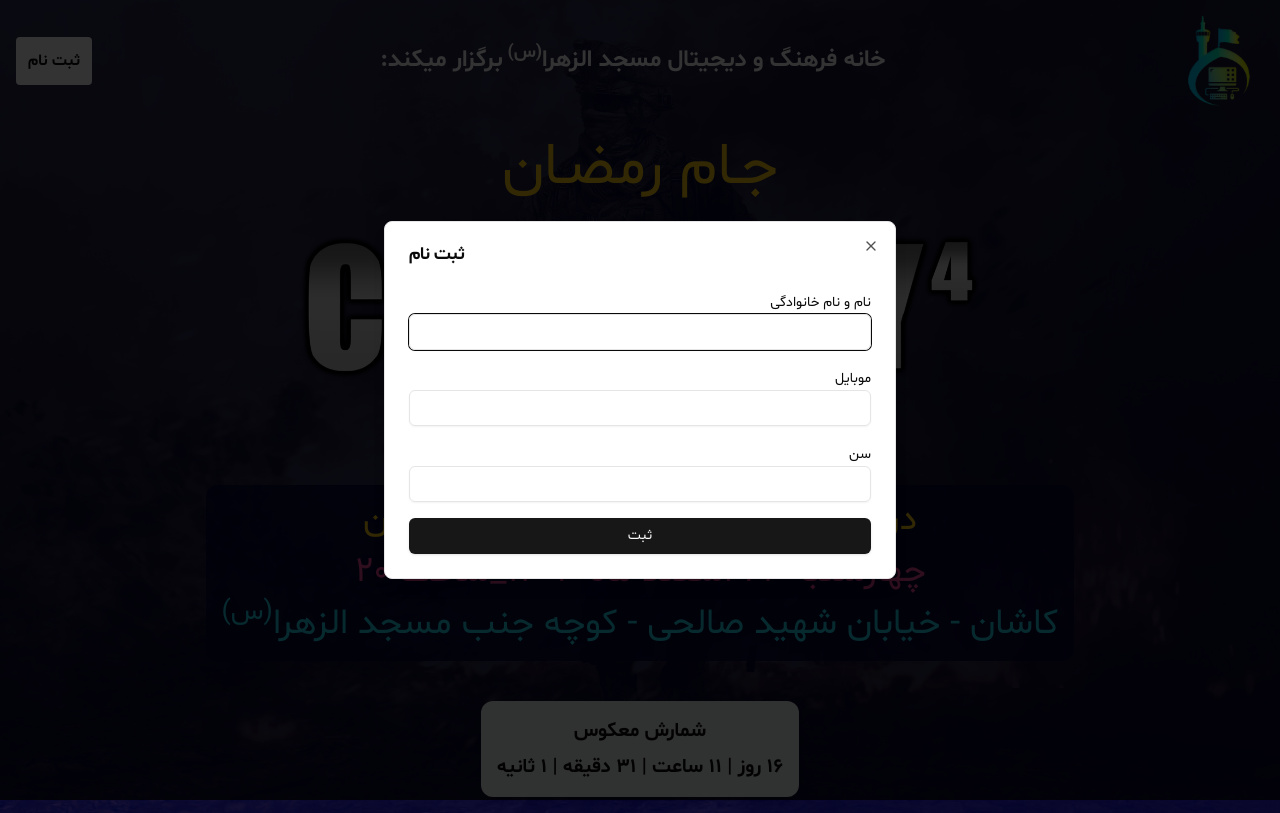
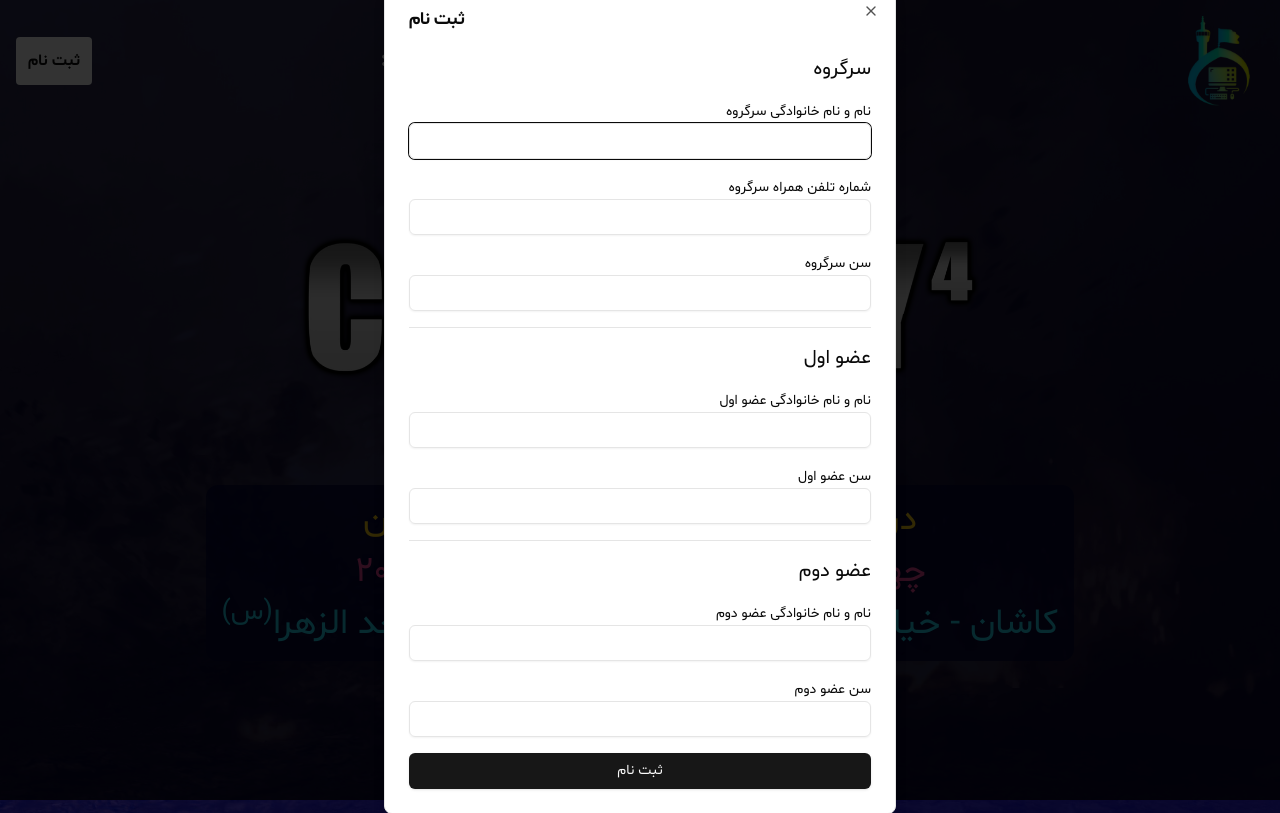
Before and after one commit to Masjed135/digital135, a Next.js app: page / in a window 1280 px wide. Both pictures are taken after a click on the button "ثبت نام". Built offline with nearby package versions, Linux system fonts and the light colour scheme.

Commit message:
add teams

```diff
--- a/src/components/auth/register.tsx
+++ b/src/components/auth/register.tsx
@@ -8,45 +8,126 @@ interface FormData {
   fullname: string;
   mobile: string;
   age: string;
+  date_added: string;
+
+  fullname_one: string;
+  age_one: string;
+
+  fullname_two: string;
+  age_two: string;
+
 }
 
 export default function Register() {
+    const [Loading, setLoading] = useState(false);
+
     const [formData, setFormData] = useState<FormData>({
         fullname: "",
         mobile: "",
         age: "",
+        date_added: new Date().toString(),
+        fullname_one: "",
+        age_one: "",
+
+        fullname_two: "",
+        age_two: "",
       });
 
       const handleChange = (e: ChangeEvent<HTMLInputElement>) => {
         setFormData({ ...formData, [e.target.name]: e.target.value });
       };
 
-      const handleSubmit = (e: FormEvent) => {
+      const handleSubmit = async (e: FormEvent) => {
+        setLoading(true)
         e.preventDefault();
-        if (!/^09[0-9]{9}$/.test(formData.mobile)) {
-            alert("شماره موبایل وارد شده معتبر نیست");
-            return;
+            if (!/^09[0-9]{9}$/.test(formData.mobile)) {
+                alert("شماره موبایل وارد شده معتبر نیست");
+                setLoading(false)
+                return;
+            }
+
+          try {
+            const response = await fetch("https://sheetdb.io/api/v1/5er2s9oco5z21", {
+              method: "POST",
+              headers: {
+                "Content-Type": "application/json",
+              },
+              body: JSON.stringify({ data: [formData] }),
+            });
+            if (response.ok) {
+              alert("اطلاعات با موفقیت ارسال شد");
+              setFormData({
+                fullname: "",
+                mobile: "",
+                age: "",
+                date_added: new Date().toString(),
+                fullname_one: "",
+                age_one: "",
+                fullname_two: "",
+                age_two: "",
+            });
+            setLoading(false)
+            } else {
+              alert("خطا در ارسال اطلاعات");
+              setLoading(false)
+            }
+          } catch (error) {
+            alert("مشکلی پیش آمد. لطفا دوباره تلاش کنید");
+            setLoading(false)
           }
-
-        console.log(formData);
       };
 
     return (
         <>
             <form onSubmit={handleSubmit} className="space-y-4 mt-5 text-start">
+                <h3 className="text-xl">سرگروه</h3>
+
                 <div>
-                    <Label htmlFor="fullname">نام و نام خانوادگی</Label>
-                    <Input id="fullname" name="fullname" value={formData.fullname} onChange={handleChange} required />
+                    <Label htmlFor="fullname">نام و نام خانوادگی سرگروه</Label>
+                    <Input id="fullname" name="fullname" value={formData.fullname} onChange={handleChange} required disabled={Loading}/>
                 </div>
                 <div>
-                    <Label htmlFor="mobile">موبایل</Label>
-                    <Input id="mobile" name="mobile" type="tel" value={formData.mobile} onChange={handleChange} required />
+                    <Label htmlFor="mobile">شماره تلفن همراه سرگروه</Label>
+                    <Input id="mobile" name="mobile" type="tel" value={formData.mobile} onChange={handleChange} required disabled={Loading}/>
                 </div>
                 <div>
-                    <Label htmlFor="age">سن</Label>
-                    <Input id="age" name="age" type="number" value={formData.age} onChange={handleChange} required />
+                    <Label htmlFor="age">سن سرگروه</Label>
+                    <Input id="age" name="age" type="number" value={formData.age} onChange={handleChange} required disabled={Loading}/>
                 </div>
-                <Button type="submit" className="w-full">ثبت</Button>
+
+                <Input id="date_added" name="date_added" type="hidden" value={new Date().toString()} onChange={handleChange}/>
+
+                <hr />
+                <h3 className="text-xl">عضو اول</h3>
+                <div>
+                    <Label htmlFor="fullname_one">نام و نام خانوادگی عضو اول</Label>
+                    <Input id="fullname_one" name="fullname_one" value={formData.fullname_one} onChange={handleChange} required disabled={Loading}/>
+                </div>
+                <div>
+                    <Label htmlFor="age_one">سن عضو اول</Label>
+                    <Input id="age_one" name="age_one" type="number" value={formData.age_one} onChange={handleChange} required disabled={Loading}/>
+                </div>
+                <hr />
+                <h3 className="text-xl">عضو دوم</h3>
+                <div>
+                    <Label htmlFor="fullname_two">نام و نام خانوادگی عضو دوم</Label>
+                    <Input id="fullname_two" name="fullname_two" value={formData.fullname_two} onChange={handleChange} required disabled={Loading}/>
+                </div>
+                <div>
+                    <Label htmlFor="age_two">سن عضو دوم</Label>
+                    <Input id="age_two" name="age_two" type="number" value={formData.age_two} onChange={handleChange} required disabled={Loading} />
+                </div>
+
+                <Button type="submit" className="w-full" disabled={Loading}>
+
+                    {
+                        Loading ? <>
+                        درحال ارسال اطلاعات ...
+                        </>: <>
+                        ثبت نام
+                        </>
+                    }
+                </Button>
             </form>
         </>
     )
--- a/src/components/header.tsx
+++ b/src/components/header.tsx
@@ -30,7 +30,7 @@ export default function Header() {
                 <DialogTrigger className="bg-white rounded-sm p-3 font-bold hover:bg-yellow-400 transition-colors">
                 ثبت نام
                 </DialogTrigger>
-                <DialogContent>
+                <DialogContent className="w-full">
                   <DialogHeader>
                     <DialogTitle className="mb-5">ثبت نام</DialogTitle>
 
```
